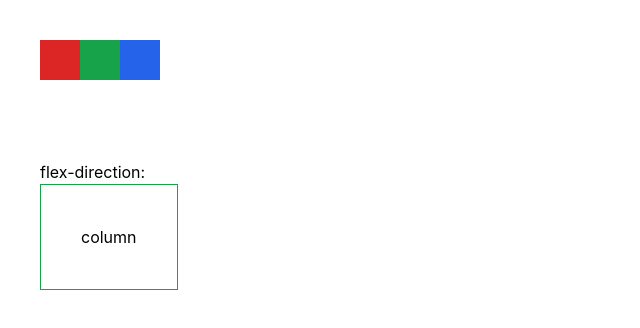
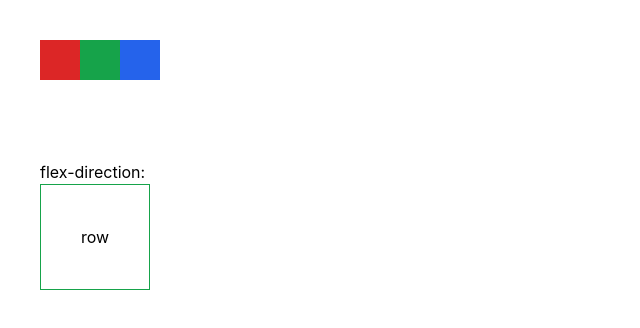
Before and after one commit to Forellko/examples, a React (Create React App) app: page / in a window 1280 px wide. Shown: the top 328 px of the page, without its empty margins (0-640 px from the left). Built offline with nearby package versions, Linux system fonts and the light colour scheme.

Commit message:
fix state

```diff
--- a/src/examples/Flex/Flex.tsx
+++ b/src/examples/Flex/Flex.tsx
@@ -2,7 +2,7 @@ import { useState } from 'react';
 import './style.css';
 
 function Flex() {
-  const [direction, setDirection] = useState('');
+  const [direction, setDirection] = useState('flex-row');
 
   return (
     <>
```
